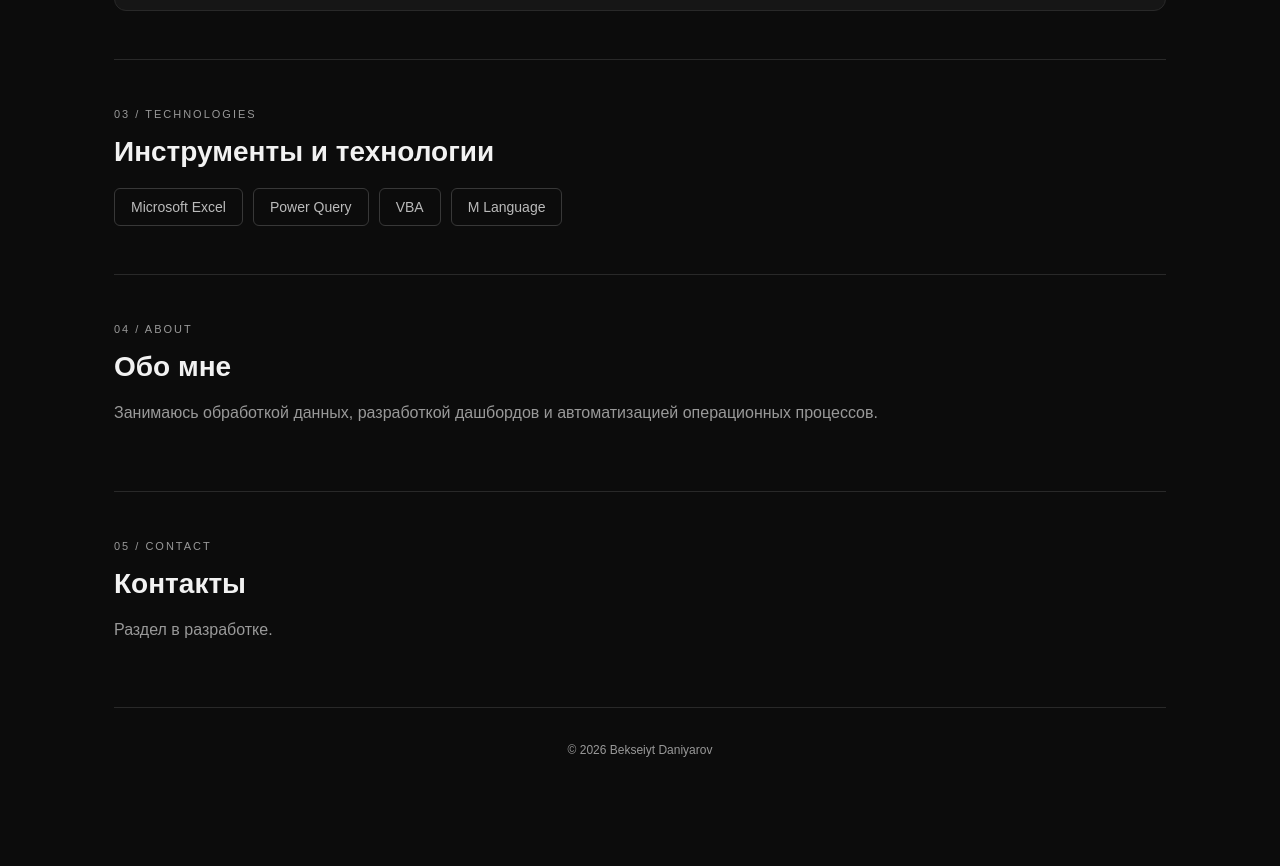
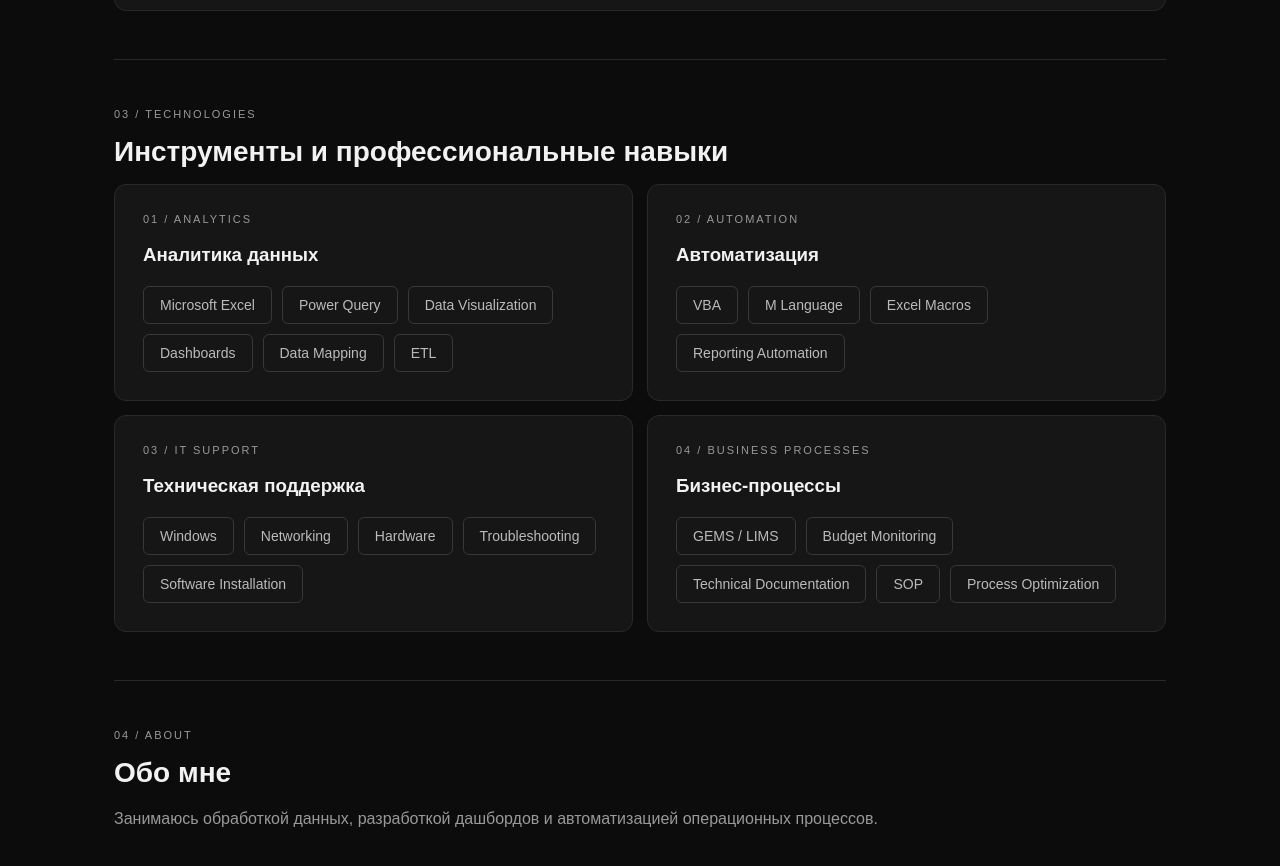
Before and after one commit to bekseiytd/bekseiytd.github.io, a plain HTML site: page index.html in a window 1280 px wide. Shown: the part 4385-5251 px from the top of the page. Before the commit the page ends 5177 px from the top, so only its background shows below. Drawn offline with Linux system fonts and the light colour scheme.

Commit message:
Revise technologies section with new content
Updated the technologies section to include professional skills and additional analytics tools.

```diff
--- a/index.html
+++ b/index.html
@@ -582,17 +582,64 @@
 </section>
 
 
-        <section class="section" id="technologies">
-            <div class="label">03 / TECHNOLOGIES</div>
-            <h2>Инструменты и технологии</h2>
 
+<section class="section" id="technologies">
+    <div class="label">03 / TECHNOLOGIES</div>
+    <h2>Инструменты и профессиональные навыки</h2>
+
+    <div class="grid">
+
+        <div class="card">
+            <div class="label">01 / ANALYTICS</div>
+            <h3>Аналитика данных</h3>
             <div class="tags">
                 <span class="tag">Microsoft Excel</span>
                 <span class="tag">Power Query</span>
+                <span class="tag">Data Visualization</span>
+                <span class="tag">Dashboards</span>
+                <span class="tag">Data Mapping</span>
+                <span class="tag">ETL</span>
+            </div>
+        </div>
+
+        <div class="card">
+            <div class="label">02 / AUTOMATION</div>
+            <h3>Автоматизация</h3>
+            <div class="tags">
                 <span class="tag">VBA</span>
                 <span class="tag">M Language</span>
+                <span class="tag">Excel Macros</span>
+                <span class="tag">Reporting Automation</span>
             </div>
-        </section>
+        </div>
+
+        <div class="card">
+            <div class="label">03 / IT SUPPORT</div>
+            <h3>Техническая поддержка</h3>
+            <div class="tags">
+                <span class="tag">Windows</span>
+                <span class="tag">Networking</span>
+                <span class="tag">Hardware</span>
+                <span class="tag">Troubleshooting</span>
+                <span class="tag">Software Installation</span>
+            </div>
+        </div>
+
+        <div class="card">
+            <div class="label">04 / BUSINESS PROCESSES</div>
+            <h3>Бизнес-процессы</h3>
+            <div class="tags">
+                <span class="tag">GEMS / LIMS</span>
+                <span class="tag">Budget Monitoring</span>
+                <span class="tag">Technical Documentation</span>
+                <span class="tag">SOP</span>
+                <span class="tag">Process Optimization</span>
+            </div>
+        </div>
+
+    </div>
+</section>
+
 
         <section class="section" id="about">
             <div class="label">04 / ABOUT</div>
```
